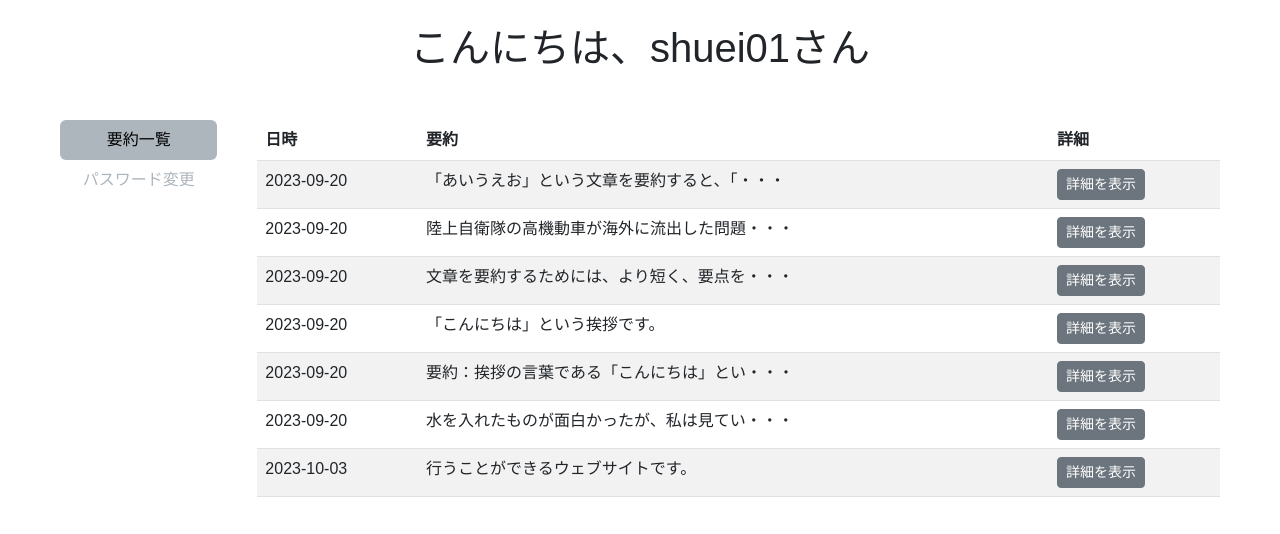
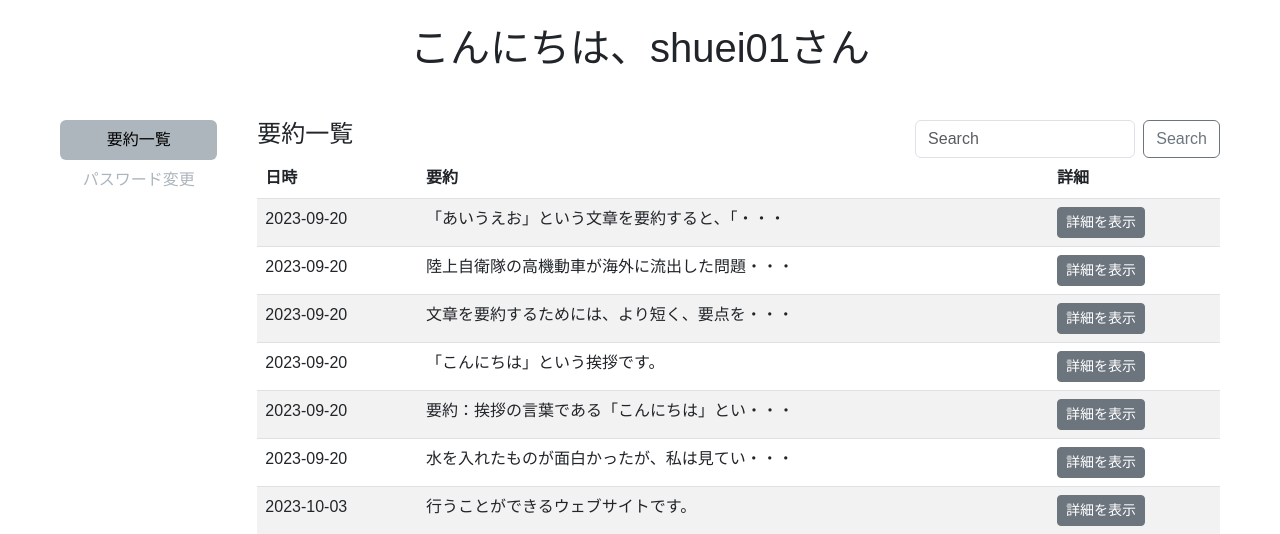
Before and after one commit to s1f10210273/SumGPT, a Django app: page /auth/mypage in a window 1280 px wide. Shown: the part 56-590 px from the top of the page. Before the commit the page ends 553 px from the top, so only its background shows below. Run offline with Django 4.2, Linux system fonts and the light colour scheme; a user stored in the database is signed in; data comes from the database, SQL or seed files in the repository; both versions use the stored data as it was after the commit.

Commit message:
マイページの検索機能の実装

```diff
--- a/sumgpt/templates/sumgpt/mypage.html
+++ b/sumgpt/templates/sumgpt/mypage.html
@@ -7,6 +7,7 @@ Mypage
 
 {% block body_block %}
 <h1 class="bold-text text-center m-4">こんにちは、{{ user.username }}さん</h1>
+
 <div class="m-5">
     <div class="container-fluid">
         <div class="row">
@@ -26,6 +27,17 @@ Mypage
                 <div class="tab-content" id="v-pills-tabContent">
                     <div class="tab-pane fade show active" id="v-pills-home" role="tabpanel"
                         aria-labelledby="v-pills-home-tab">
+                        <div class="row justify-content-between">
+                            <div class="col-4">
+                                <h4>要約一覧</h4>
+                            </div>
+                            <div class="col-4">
+                                <form method="get" role="search" class="d-flex">
+                                    <input class="form-control me-2" type="search" name="search_query" placeholder="Search" aria-label="絞り込み">
+                                    <button class="btn btn-outline-secondary" type="submit">Search</button>
+                                </form>
+                            </div>
+                        </div>
                         <table class="table table-striped table-hover">
                             <thead>
                                 <tr>
--- a/sumgpt/view/auth.py
+++ b/sumgpt/view/auth.py
@@ -50,6 +50,12 @@ def mypage(request):
             return redirect('login')
     else:
         form = PasswordChangeForm(request.user)
-    user_sums = Sum.objects.filter(user=request.user)
+
+    search_query = request.GET.get('search_query', None)
+
+    if search_query:
+        user_sums = Sum.objects.filter(user=request.user, sum__icontains=search_query)
+    else:
+        user_sums = Sum.objects.filter(user=request.user)
 
     return render(request, 'sumgpt/mypage.html', {'form': form, 'user_sums': user_sums})
```
Also changed, not shown: db.sqlite3.
